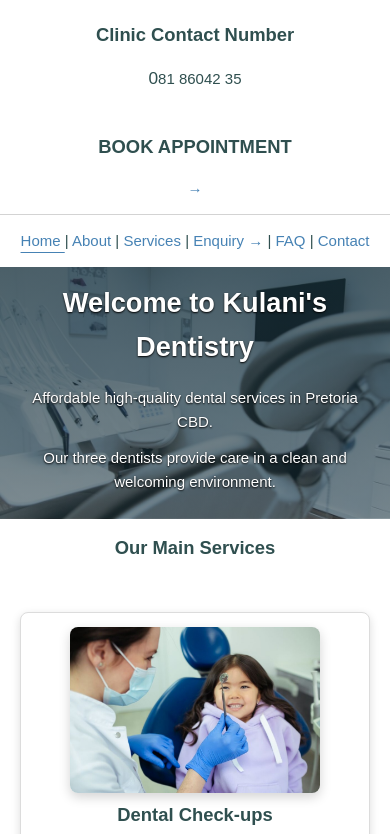
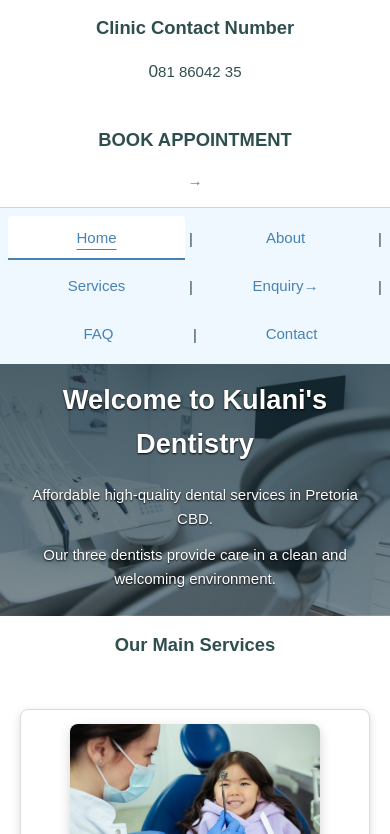
Before and after one commit to thikho100/WEDE5020-Formative-2-Part-2, a website: page index.html in a window 390 px wide. Shown: the part 159-993 px from the top of the page. Drawn offline with Linux system fonts and the light colour scheme.

Commit message:
Apply Part 2 responsive feedback fixes

```diff
--- a/index.html
+++ b/index.html
@@ -42,7 +42,7 @@
   </table>
   <table border="1" cellpadding="20" cellspacing="0" width="100%">
    <tr>
-    <td align="center">
+    <td class="site-navigation" align="center">
      <a aria-current="page" href="index.html">
       Home
      </a>
--- a/style.css
+++ b/style.css
@@ -1,14 +1,19 @@
 /* Kulani's Dentistry - Part 2 CSS */
 
-* {
+*,
+*::before,
+*::after {
     box-sizing: border-box;
 }
 
 html {
     scroll-behavior: smooth;
+    -webkit-text-size-adjust: 100%;
+    text-size-adjust: 100%;
 }
 
 body {
+    min-width: 320px;
     margin: 0;
     font-family: Aptos, Arial, sans-serif;
     font-size: 16px;
@@ -50,6 +55,17 @@ a:focus {
 img {
     max-width: 100%;
     height: auto;
+    vertical-align: middle;
+}
+
+/* Keep text and media inside their layout cells at narrow widths. */
+table {
+    max-width: 100%;
+}
+
+td,
+th {
+    overflow-wrap: break-word;
 }
 
 /* Remove the old HTML table borders and use CSS spacing instead. */
@@ -102,6 +118,39 @@ body > table:first-of-type tr:nth-child(2) a {
 body > table:first-of-type tr:nth-child(2) a:hover,
 body > table:first-of-type tr:nth-child(2) a:focus {
     border-bottom-color: steelblue;
+}
+
+/* Shared navigation rules cover the home page and every inner page. */
+.site-navigation {
+    display: flex !important;
+    flex-wrap: wrap;
+    align-items: center;
+    justify-content: center;
+    gap: 0.25rem 0.65rem;
+    width: 100%;
+    padding: 0.6rem 1rem;
+    background-color: aliceblue;
+    line-height: 1.4;
+}
+
+.site-navigation a {
+    display: inline-flex;
+    align-items: center;
+    justify-content: center;
+    min-height: 44px;
+    margin: 0;
+    padding: 0.55rem 0.7rem;
+    border-bottom: 2px solid transparent;
+    border-radius: 4px 4px 0 0;
+    text-align: center;
+    white-space: nowrap;
+}
+
+.site-navigation a:hover,
+.site-navigation a:focus-visible,
+.site-navigation a[aria-current="page"] {
+    border-bottom-color: steelblue;
+    background-color: white;
 }
 
 img[src="images/tooth-logo.png"] {
@@ -490,3 +539,51 @@ footer { padding: 25px; text-align: center; background: aliceblue; margin-top: 3
     #back-to-top { font-size: 0.8rem; padding: 8px 12px; }
 }
 @media (prefers-reduced-motion: reduce) { html { scroll-behavior: auto; } }
+
+
+/* Part 2 feedback: keep menus and images usable at tablet and phone widths. */
+@media (max-width: 960px) {
+    .site-navigation {
+        gap: 0.2rem 0.35rem;
+        padding: 0.55rem 0.75rem;
+    }
+
+    .site-navigation a {
+        padding: 0.55rem 0.6rem;
+    }
+
+    img:not([src="images/tooth-logo.png"]) {
+        max-width: 100%;
+    }
+}
+
+@media (max-width: 600px) {
+    .site-navigation {
+        gap: 0.25rem;
+        padding: 0.5rem;
+    }
+
+    .site-navigation a {
+        flex: 1 1 8.75rem;
+        max-width: 12.5rem;
+        min-height: 44px;
+        padding: 0.55rem 0.35rem;
+        white-space: normal;
+        overflow-wrap: anywhere;
+    }
+
+    /* Content photos shrink to the available cell width without distortion. */
+    td img:not([src="images/tooth-logo.png"]),
+    .content-section img:not([src="images/tooth-logo.png"]) {
+        max-width: 100%;
+        height: auto;
+    }
+
+    .service-table td img,
+    #service-grid td img,
+    td .gallery-open img {
+        width: 100%;
+        height: 180px;
+        object-fit: cover;
+    }
+}
```
Also changed, not shown: about.html (+1 -1 lines), contact.html (+1 -1 lines), enquiry.html (+1 -1 lines), faq.html (+1 -1 lines), services.html (+1 -1 lines), README.md.
